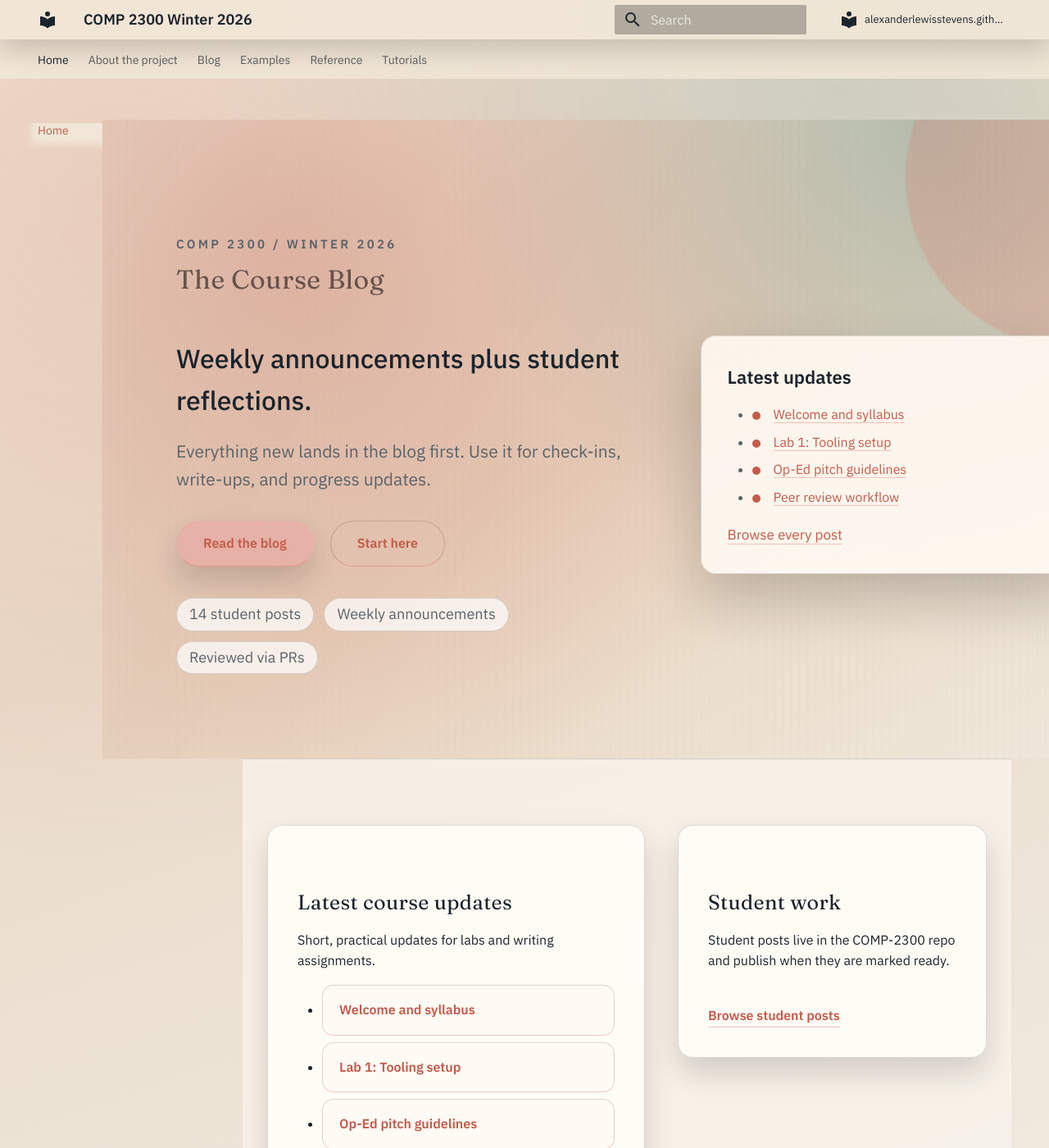
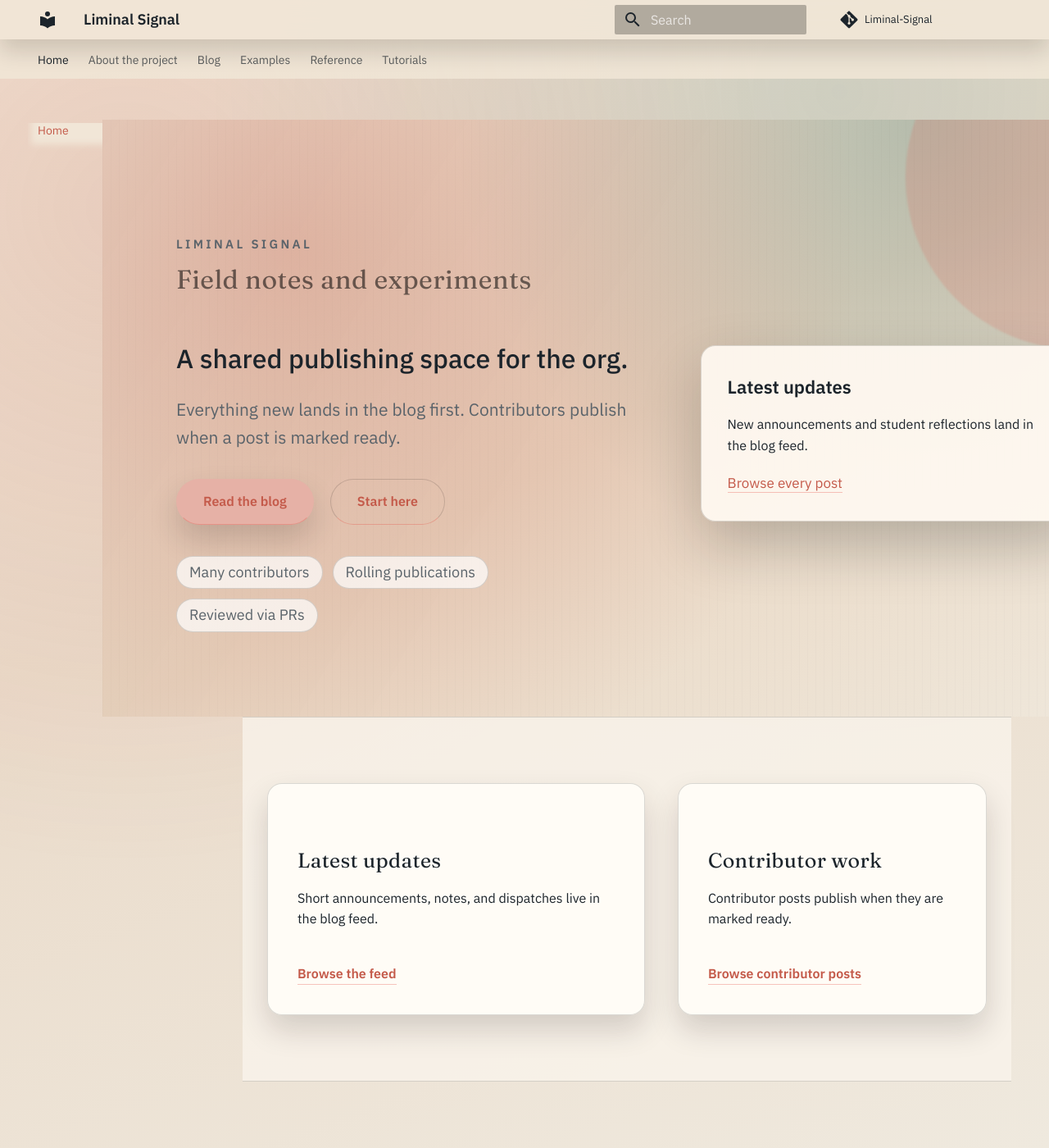
Before and after one commit to Liminal-Signal/liminal-signal.github.io, an MkDocs documentation site: the page built from docs/index.md, in a window 1280 px wide and 1400 px high. Shown: the whole window at 82% size. Built offline with MkDocs 1.6.1 and Material for MkDocs 9.7.7, drawn with Linux system fonts in a browser that asks for light colours; comment, search, counter and statistics services are not loaded; some of the changed text lies outside the part shown.

Commit message:
Rebrand site and update blog sources

```diff
--- a/docs/index.md
+++ b/docs/index.md
@@ -13,80 +13,48 @@ hide:
 <div class="mdx-hero">
   <div class="mdx-hero__inner">
     <div class="mdx-hero__content">
-      <p class="mdx-hero__eyebrow">COMP 2300 / Winter 2026</p>
-      <h1 class="mdx-hero__title">The Course Blog</h1>
-      <p class="mdx-hero__subtitle">Weekly announcements plus student reflections.</p>
-      <p class="mdx-hero__desc">Everything new lands in the blog first. Use it for check-ins, write-ups, and progress updates.</p>
+      <p class="mdx-hero__eyebrow">Liminal Signal</p>
+      <h1 class="mdx-hero__title">Field notes and experiments</h1>
+      <p class="mdx-hero__subtitle">A shared publishing space for the org.</p>
+      <p class="mdx-hero__desc">Everything new lands in the blog first. Contributors publish when a post is marked ready.</p>
       <div class="mdx-hero__actions">
         <a class="mdx-hero__button mdx-hero__button--primary" href="blog/">Read the blog</a>
         <a class="mdx-hero__button mdx-hero__button--ghost" href="tutorials/intro/">Start here</a>
       </div>
       <div class="mdx-hero__meta">
-        <span>14 student posts</span>
-        <span>Weekly announcements</span>
+        <span>Many contributors</span>
+        <span>Rolling publications</span>
         <span>Reviewed via PRs</span>
       </div>
     </div>
     <div class="mdx-hero__panel">
       <div class="mdx-hero__card">
         <div class="mdx-hero__card-title">Latest updates</div>
-        <ul class="mdx-hero__card-list">
-          <li><a href="blog/posts/first-post.md">Welcome and syllabus</a></li>
-          <li><a href="blog/posts/second-post.md">Lab 1: Tooling setup</a></li>
-          <li><a href="blog/posts/third-post.md">Op-Ed pitch guidelines</a></li>
-          <li><a href="blog/posts/fourth-post.md">Peer review workflow</a></li>
-        </ul>
+        <p>New announcements and student reflections land in the blog feed.</p>
         <div class="mdx-hero__card-footer"><a href="blog/">Browse every post</a></div>
       </div>
     </div>
   </div>
 </div>
 
-<section class="home-section home-section--alt" aria-labelledby="course-updates">
+<section class="home-section home-section--alt" aria-labelledby="latest-updates">
   <div class="home-section__inner home-split">
     <div class="home-panel">
-      <h2 id="course-updates">Latest course updates</h2>
-      <p>Short, practical updates for labs and writing assignments.</p>
-      <ul class="home-list">
-        <li>
-          <a class="home-list__item" href="blog/posts/first-post.md">
-            <span class="home-list__title">Welcome and syllabus</span>
-          </a>
-        </li>
-        <li>
-          <a class="home-list__item" href="blog/posts/second-post.md">
-            <span class="home-list__title">Lab 1: Tooling setup</span>
-          </a>
-        </li>
-        <li>
-          <a class="home-list__item" href="blog/posts/third-post.md">
-            <span class="home-list__title">Op-Ed pitch guidelines</span>
-          </a>
-        </li>
-        <li>
-          <a class="home-list__item" href="blog/posts/fourth-post.md">
-            <span class="home-list__title">Peer review workflow</span>
-          </a>
-        </li>
-        <li>
-          <a class="home-list__item" href="blog/posts/markdown-awesome.md">
-            <span class="home-list__title">Markdown writing guide</span>
-          </a>
-        </li>
-      </ul>
-      <a class="home-link" href="blog/">Browse all updates</a>
+      <h2 id="latest-updates">Latest updates</h2>
+      <p>Short announcements, notes, and dispatches live in the blog feed.</p>
+      <a class="home-link" href="blog/">Browse the feed</a>
     </div>
     <div class="home-panel">
-      <h2 id="student-directory">Student work</h2>
-      <p>Student posts live in the COMP-2300 repo and publish when they are marked ready.</p>
-      <a class="home-link" href="blog/">Browse student posts</a>
+      <h2 id="contributor-directory">Contributor work</h2>
+      <p>Contributor posts publish when they are marked ready.</p>
+      <a class="home-link" href="blog/">Browse contributor posts</a>
     </div>
   </div>
 </section>
 
-<section class="home-section" aria-labelledby="course-essentials">
+<section class="home-section" aria-labelledby="essentials">
   <div class="home-section__inner">
-    <h2 id="course-essentials">Course essentials</h2>
+    <h2 id="essentials">Essentials</h2>
     <div class="home-grid">
       <a class="home-card" href="tutorials/intro/">
         <div class="home-card__title">Intro and setup</div>
@@ -101,16 +69,16 @@ hide:
         <div class="home-card__text">Policies, grading, and how submissions work.</div>
       </a>
       <a class="home-card" href="about/">
-        <div class="home-card__title">Course team</div>
-        <div class="home-card__text">Instructor, editors, and contact details.</div>
+        <div class="home-card__title">Team</div>
+        <div class="home-card__text">Contributors, editors, and contact details.</div>
       </a>
     </div>
   </div>
 </section>
 
-<section class="home-section" aria-labelledby="course-flow">
+<section class="home-section" aria-labelledby="publishing-flow">
   <div class="home-section__inner">
-    <h2 id="course-flow">How the course runs</h2>
+    <h2 id="publishing-flow">How we publish</h2>
     <div class="home-pill-grid">
       <div class="home-pill">
         <div class="home-pill__title">Prepare</div>
@@ -132,11 +100,11 @@ hide:
   </div>
 </section>
 
-<section class="home-section" aria-labelledby="course-help">
+<section class="home-section" aria-labelledby="contribute-help">
   <div class="home-section__inner">
     <div class="home-callout">
-      <h2 class="home-callout__title" id="course-help">Need help or feedback?</h2>
-      <div class="home-callout__text">Use GitHub issues or add comments directly in pull requests. Editors and TAs can review before merge.</div>
+      <h2 class="home-callout__title" id="contribute-help">Want to contribute?</h2>
+      <div class="home-callout__text">Open a pull request or drop notes in issues. Editors can review before merge.</div>
       <a class="home-callout__link" href="blog/">Read the latest updates</a>
     </div>
   </div>
--- a/mkdocs.yml
+++ b/mkdocs.yml
@@ -27,10 +27,10 @@
 # | - https://www.mkdocs.org/user-guide/configuration/#site_url                                            |
 # |                                                                                                        |
 # +--------------------------------------------------------------------------------------------------------+
-site_name: COMP 2300 Winter 2026
-site_description: 'Course hub for COMP 2300: labs, projects, and weekly notes'
+site_name: Liminal Signal
+site_description: 'Liminal Signal: a shared publishing space for experiments, notes, and field work'
 site_author: 'alexander.lewis.stevens@gmail.com'
-site_url: 'https://alexanderlewisstevens.github.io/' # Uncomment to set a canonical URL
+site_url: 'https://liminal-signal.github.io/'
 
 # +--------------------------------------------------------------------------------------------------------+
 # |                                                                                                        |
@@ -78,8 +78,8 @@ hooks:
 # | - https://www.mkdocs.org/user-guide/configuration/#edit_uri                                            |
 # |                                                                                                        |
 # +--------------------------------------------------------------------------------------------------------+
-repo_name: alexanderlewisstevens.github.io
-repo_url: https://github.com/alexanderlewisstevens/alexanderlewisstevens.github.io
+repo_name: Liminal-Signal
+repo_url: https://github.com/Liminal-Signal/
 
 edit_uri: tree/master/docs # Uncomment to define a different URI/URL for the "edit" option
 
@@ -286,9 +286,8 @@ theme:
   # | - https://squidfunk.github.io/mkdocs-material/setup/changing-the-logo-and-icons/#logo                |
   # |                                                                                                      |
   # +------------------------------------------------------------------------------------------------------+
-  icon:
-    logo: 'material/library'
-    repo: 'material/library'
+icon:
+  repo: 'fontawesome/brands/github'
 
   # +------------------------------------------------------------------------------------------------------+
   # |                                                                                                      |
```
Also changed, not shown: docs/about.md (+6 -6 lines), docs/blog/index.md (+5 -31 lines), docs/blog/posts/debug-like-a-pro.md (deleted, +0 -26 lines), docs/blog/posts/first-post.md (deleted, +0 -25 lines), docs/blog/posts/fourth-post.md (deleted, +0 -25 lines), docs/blog/posts/markdown-awesome.md (deleted, +0 -26 lines), docs/blog/posts/op-ed-inspiration.md (deleted, +0 -26 lines), docs/blog/posts/python-tricks.md (deleted, +0 -26 lines), docs/blog/posts/second-post.md (deleted, +0 -25 lines), docs/blog/posts/third-post.md (deleted, +0 -25 lines).
